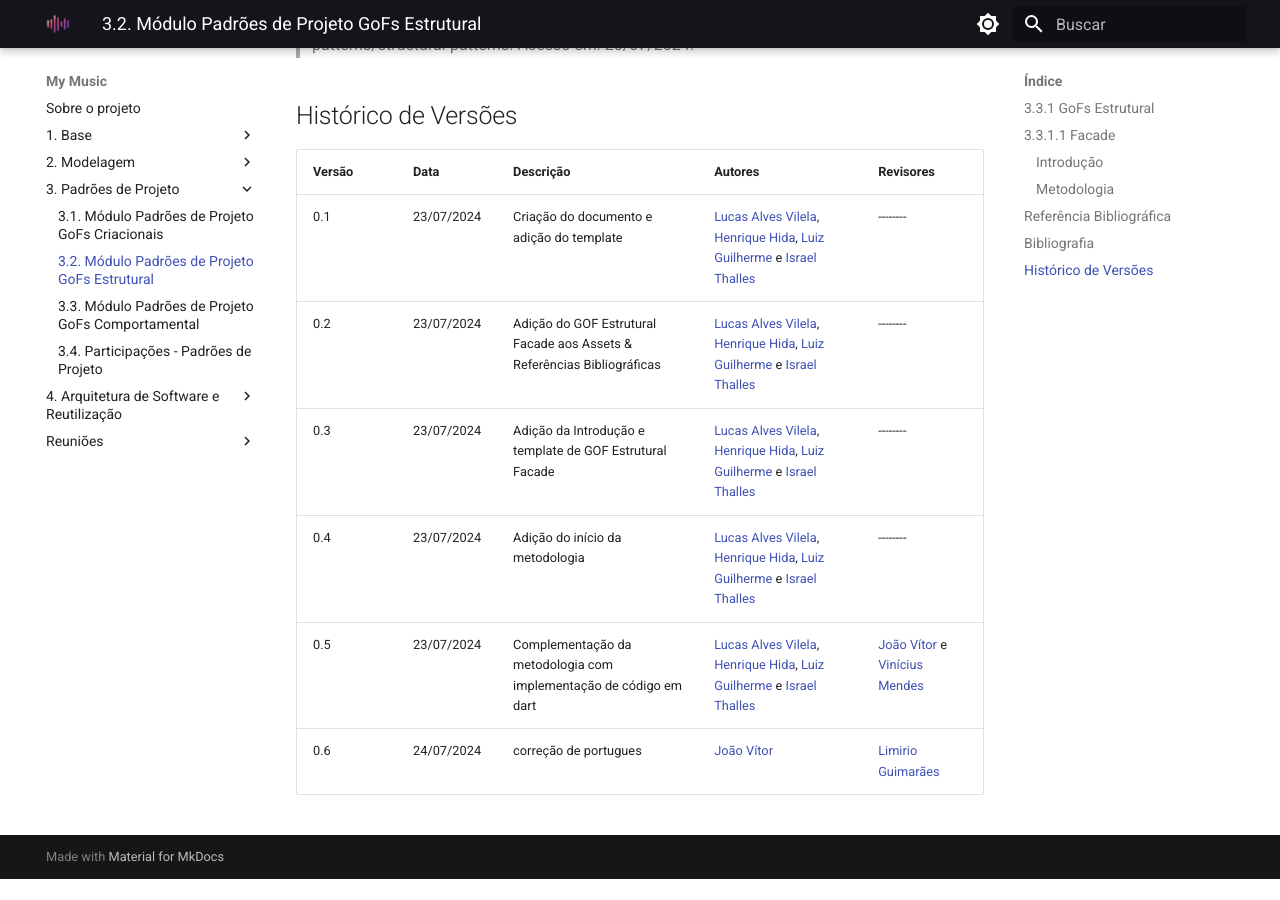
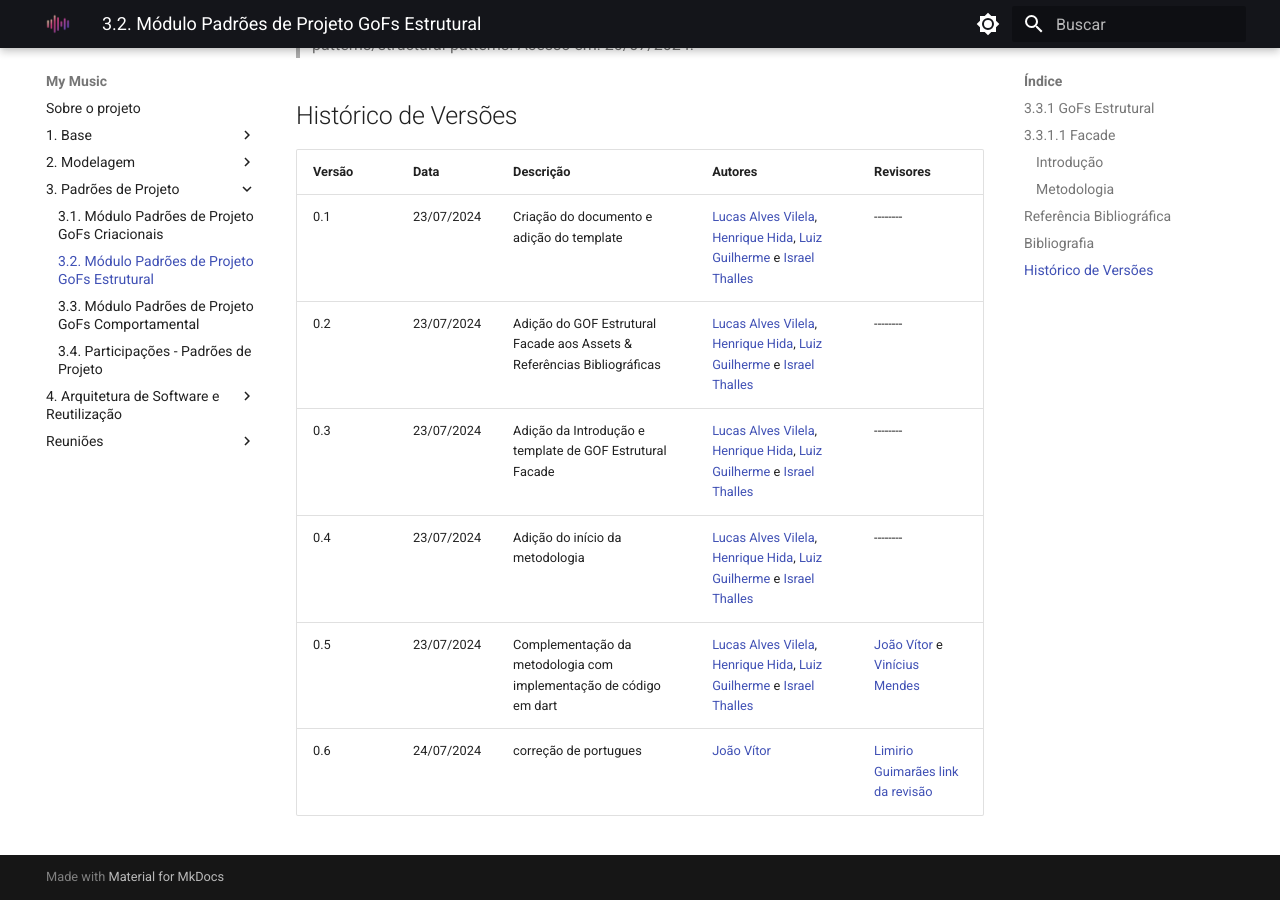
Before and after one commit to UnBArqDsw2024-1/2024.1_G2_My_Music, an MkDocs documentation site: the page built from docs/PadroesDeProjeto/GoFsEstruturais.md, in a window 1280 px wide and 900 px high, scrolled down 4976 px. Built offline with MkDocs 1.6.1 and Material for MkDocs 9.7.7, drawn with Linux system fonts in a browser that asks for light colours; before the commit the page ends 5855 px from its top, so only the background shows below that.

Commit message:
Update GoFsEstruturais.md

```diff
--- a/docs/PadroesDeProjeto/GoFsEstruturais.md
+++ b/docs/PadroesDeProjeto/GoFsEstruturais.md
@@ -218,4 +218,4 @@
 | 0.3 | 23/07/2024 | Adição da Introdução e template de GOF Estrutural Facade | [Lucas Alves Vilela](https://github.com/Lucas-AV), [Henrique Hida](https://github.com/HenriqueHida), [Luiz Guilherme](https://github.com/luizpettengill) e [Israel Thalles](https://github.com/IsraelThalles)  | -------- |
 | 0.4 | 23/07/2024 | Adição do início da metodologia | [Lucas Alves Vilela](https://github.com/Lucas-AV), [Henrique Hida](https://github.com/HenriqueHida), [Luiz Guilherme](https://github.com/luizpettengill) e [Israel Thalles](https://github.com/IsraelThalles) | -------- |
 | 0.5 | 23/07/2024 | Complementação da metodologia com implementação de código em dart |  [Lucas Alves Vilela](https://github.com/Lucas-AV), [Henrique Hida](https://github.com/HenriqueHida), [Luiz Guilherme](https://github.com/luizpettengill) e [Israel Thalles](https://github.com/IsraelThalles)| [João Vítor](https://github.com/Jvsoutomaior) e  [Vinícius Mendes](https://github.com/yabamiah) |
-| 0.6 | 24/07/2024 | correção de portugues |  [João Vítor](https://github.com/Jvsoutomaior) | [Limirio Guimarães](https://github.com/LimirioGuimaraes)  |
+| 0.6 | 24/07/2024 | correção de portugues |  [João Vítor](https://github.com/Jvsoutomaior) | [Limirio Guimarães](https://github.com/LimirioGuimaraes) [link da revisão](https://github.com/UnBArqDsw2024-1/2024.1_G2_My_Music/pull/66#issuecomment-2248941016) |
```
